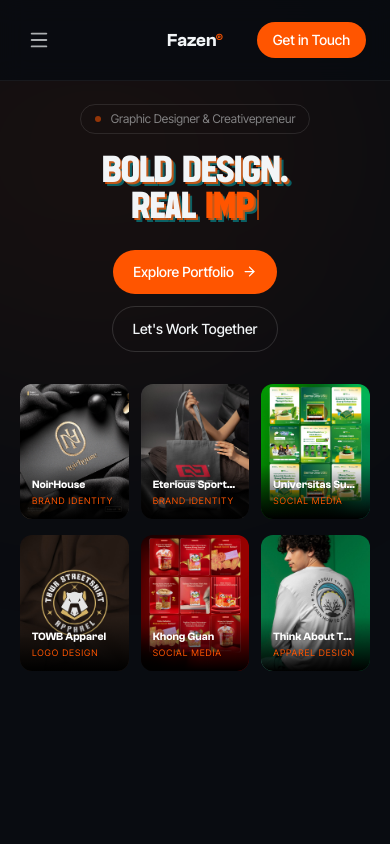
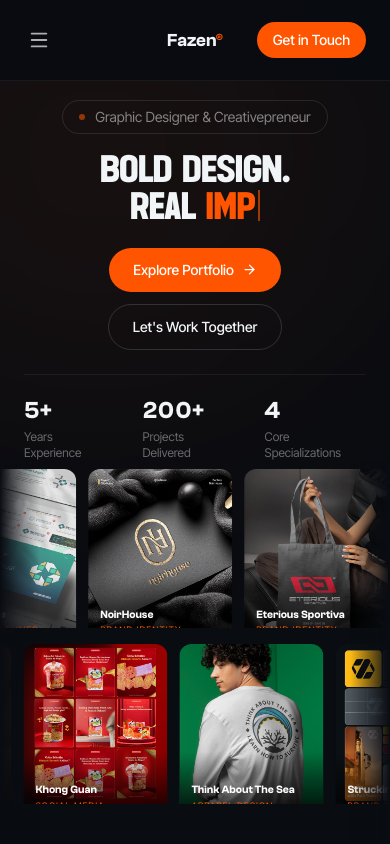
Before and after one commit to fazensocial/fazen-website, a Next.js app: page / in a window 390 px wide. Shown: the top 844 px of the page. Built offline with nearby package versions, Linux system fonts and the light colour scheme.

Commit message:
update: fazen mobile hero

```diff
--- a/app/components/sections/Hero.jsx
+++ b/app/components/sections/Hero.jsx
@@ -272,13 +272,13 @@ function CarouselColumn({ cards, direction, baseDur, isSlowed, hoveredId, onHove
 
 function MobileCard({ card }) {
   return (
-    <div className="relative w-full aspect-[4/5] shrink-0 rounded-xl overflow-hidden">
+    <div className="relative w-36 aspect-[4/5] shrink-0 rounded-xl overflow-hidden">
       <Image
         src={card.image}
         alt={card.title}
         fill
         className="object-cover"
-        sizes="(max-width: 360px) 45vw, 31vw"
+        sizes="144px"
         priority={false}
       />
       <div className="absolute bottom-0 inset-x-0 h-2/5
@@ -301,47 +301,44 @@ function MobileCard({ card }) {
 // "left"  → content moves left  (x decreases): starts at 0, resets at -setWidth
 
 function CarouselRow({ cards, direction, baseDur }) {
-  const [startIdx, setStartIdx] = useState(0);
-  const [visibleCount, setVisibleCount] = useState(3);
+  const trackRef = useRef(null);
+  const posRef   = useRef(null);
+  const x        = useMotionValue(0);
+  const doubled  = [...cards, ...cards];
 
-  useEffect(() => {
-    const updateVisibleCount = () => {
-      setVisibleCount(window.innerWidth < 360 ? 2 : 3);
-    };
+  useAnimationFrame((_, delta) => {
+    const el = trackRef.current;
+    if (!el) return;
 
-    updateVisibleCount();
-    window.addEventListener("resize", updateVisibleCount);
-    return () => window.removeEventListener("resize", updateVisibleCount);
-  }, []);
+    const setWidth = el.scrollWidth / 2 + GAP / 2;
 
-  useEffect(() => {
-    const stepMs = Math.max(2200, (baseDur * 1000) / cards.length);
-    const timer = setInterval(() => {
-      setStartIdx((idx) => {
-        const step = direction === "left" ? 1 : -1;
-        return (idx + step + cards.length) % cards.length;
-      });
-    }, stepMs);
+    if (posRef.current === null) {
+      posRef.current = direction === "left" ? 0 : -setWidth;
+      x.set(posRef.current);
+      return;
+    }
 
-    return () => clearInterval(timer);
-  }, [baseDur, cards.length, direction]);
+    const pixelsPerMs = setWidth / (baseDur * 1000);
+    const move = pixelsPerMs * delta;
 
-  const visibleCards = Array.from({ length: visibleCount }, (_, i) => (
-    cards[(startIdx + i) % cards.length]
-  ));
+    let next = posRef.current;
+    if (direction === "left") {
+      next -= move;
+      if (next <= -setWidth) next += setWidth;
+    } else {
+      next += move;
+      if (next >= 0) next -= setWidth;
+    }
+
+    posRef.current = next;
+    x.set(next);
+  });
 
   return (
-    <div className="overflow-visible px-5">
-      <motion.div
-        key={`${direction}-${startIdx}-${visibleCount}`}
-        initial={{ opacity: 0, x: direction === "left" ? 14 : -14 }}
-        animate={{ opacity: 1, x: 0 }}
-        transition={{ duration: 0.45, ease: [0.22, 1, 0.36, 1] }}
-        className="grid gap-3"
-        style={{ gridTemplateColumns: `repeat(${visibleCount}, minmax(0, 1fr))` }}
-      >
-        {visibleCards.map((card) => (
-          <MobileCard key={card.id} card={card} />
+    <div className="overflow-x-hidden overflow-y-visible">
+      <motion.div ref={trackRef} style={{ x }} className="flex gap-3 w-max">
+        {doubled.map((card, i) => (
+          <MobileCard key={`${card.id}-${i}`} card={card} />
         ))}
       </motion.div>
     </div>
@@ -354,7 +351,7 @@ export default function Hero() {
   const [hoveredId, setHoveredId] = useState(null);
 
   return (
-    <section className="relative flex flex-col lg:flex-row min-h-[100svh] lg:h-screen overflow-hidden">
+    <section className="relative flex flex-col lg:flex-row h-[100svh] lg:h-screen overflow-hidden">
 
       {/* BG glow */}
       <div aria-hidden className="absolute inset-0 pointer-events-none z-0">
@@ -366,7 +363,7 @@ export default function Hero() {
       <div className="relative z-10 flex flex-col flex-shrink-0 items-center lg:items-start
                       pl-6 lg:pl-[240px] pr-6 lg:pr-14
                       w-full lg:w-[52%]
-                      pt-[104px] lg:pt-32 pb-6 lg:pb-10">
+                      pt-[100px] lg:pt-32 pb-0 lg:pb-10">
 
         <motion.div
           variants={STAGGER}
@@ -377,8 +374,8 @@ export default function Hero() {
           {/* Badge */}
           <motion.div variants={FADE_UP} className="mb-5 lg:mb-8">
             <span className="inline-flex items-center gap-2.5
-                             font-body text-xs sm:text-sm text-white-soft/50
-                             border border-white/[.10] rounded-full px-3.5 sm:px-4 py-1.5">
+                             font-body text-sm text-white-soft/50
+                             border border-white/[.10] rounded-full px-4 py-1.5">
               <span className="w-1.5 h-1.5 rounded-full bg-fazen animate-pulse shrink-0" />
               Graphic Designer &amp; Creativepreneur
             </span>
@@ -387,10 +384,8 @@ export default function Hero() {
           {/* Headline */}
           <motion.h1
             variants={FADE_UP}
-            className="font-display text-[2.35rem] sm:text-[clamp(2.4rem,5.5vw,6.5rem)]
-                       leading-[0.95] text-white-soft mb-6 lg:mb-6
-                       [text-shadow:2px_2px_0_rgba(255,85,0,0.75),4px_4px_0_rgba(0,196,204,0.45)]
-                       lg:[text-shadow:none]"
+            className="font-display text-[clamp(2.4rem,5.5vw,6.5rem)]
+                       leading-[0.95] text-white-soft mb-5 lg:mb-6"
           >
             Bold Design.<br />
             Real <TypewriterText />
@@ -412,7 +407,7 @@ export default function Hero() {
             <Link
               href="/soon"
               className="inline-flex items-center gap-2 font-body font-medium text-sm
-                         bg-fazen text-white px-5 sm:px-6 py-3 rounded-full
+                         bg-fazen text-white px-6 py-3 rounded-full
                          hover:bg-fazen/85 transition-colors duration-150"
             >
               Explore Portfolio
@@ -421,7 +416,7 @@ export default function Hero() {
             <Link
               href="/soon"
               className="inline-flex items-center gap-2 font-body font-medium text-sm
-                         text-white-soft border border-white/[.14] px-5 sm:px-6 py-3 rounded-full
+                         text-white-soft border border-white/[.14] px-6 py-3 rounded-full
                          hover:border-white/30 transition-colors duration-150"
             >
               Let&apos;s Work Together
@@ -434,14 +429,14 @@ export default function Hero() {
           initial={{ opacity: 0, y: 16 }}
           animate={{ opacity: 1, y: 0 }}
           transition={{ delay: 0.85, duration: 0.6, ease: [0.22, 1, 0.36, 1] }}
-          className="hidden sm:flex mt-7 lg:mt-auto pt-5 lg:pt-8 gap-6 md:gap-8 lg:gap-14 justify-center lg:justify-start border-t border-white/[.06] w-full"
+          className="mt-6 lg:mt-auto pt-6 lg:pt-8 flex gap-8 lg:gap-14 justify-center lg:justify-start border-t border-white/[.06] w-full"
         >
           {STATS.map(({ value, label }) => (
-            <div key={label} className="text-center lg:text-left">
-              <p className="font-heading font-semibold text-xl md:text-2xl lg:text-3xl text-white-soft leading-none">
+            <div key={label}>
+              <p className="font-heading font-semibold text-2xl md:text-3xl text-white-soft leading-none">
                 {value}
               </p>
-              <p className="font-body text-[11px] lg:text-xs text-white-soft/40 mt-1.5">{label}</p>
+              <p className="font-body text-xs text-white-soft/40 mt-1.5">{label}</p>
             </div>
           ))}
         </motion.div>
@@ -474,7 +469,16 @@ export default function Hero() {
       </div>
 
       {/* ── Mobile: horizontal carousel ──────────────────── */}
-      <div className="lg:hidden flex flex-col justify-start gap-4 pb-8 pt-2 relative overflow-hidden">
+      <div className="lg:hidden flex-1 flex flex-col justify-center gap-4 pb-10 pt-2 relative overflow-hidden">
+
+        {/* Left fade mask */}
+        <div aria-hidden
+          className="absolute inset-y-0 left-0 w-10 pointer-events-none z-10
+                     bg-gradient-to-r from-void to-transparent" />
+        {/* Right fade mask */}
+        <div aria-hidden
+          className="absolute inset-y-0 right-0 w-10 pointer-events-none z-10
+                     bg-gradient-to-l from-void to-transparent" />
 
         {ROWS.map((cards, ri) => (
           <CarouselRow
```
